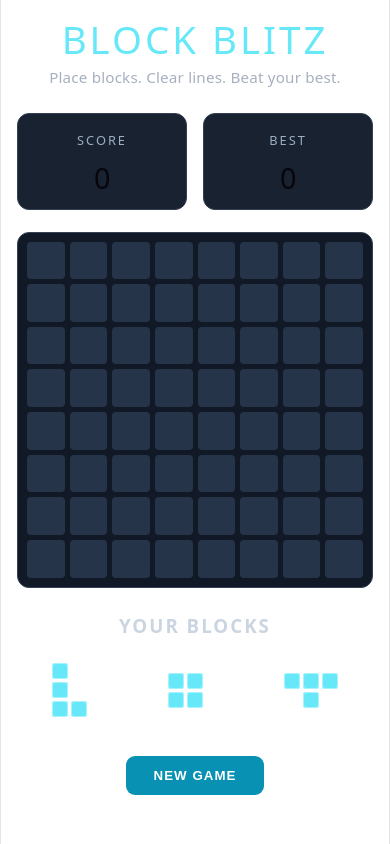
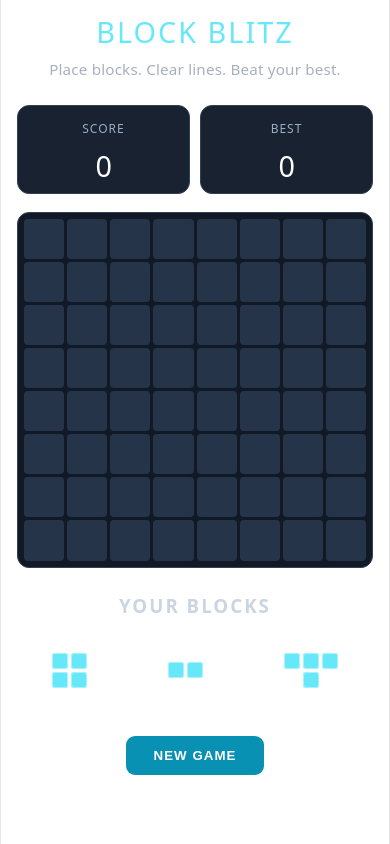
Before and after one commit to priyabrata597/block-blitz, a React (Vite) app in the folder client/: page / in a window 390 px wide. Built offline with nearby package versions, Linux system fonts and the light colour scheme.

Commit message:
Updated Block Blitz fronted

```diff
--- a/client/src/App.css
+++ b/client/src/App.css
@@ -46,8 +46,12 @@
 }
 
 .score-box h2 {
+  display: block;
   margin: 8px 0 0;
   font-size: 1.8rem;
+  color: #ffffff;
+  visibility: visible;
+  opacity: 1;
 }
 
 .board {
@@ -58,6 +62,9 @@
   border: 1px solid #344054;
   border-radius: 12px;
   background: #111927;
+  width: 100%;
+  max-width: 420px;
+  box-sizing: border-box;
 }
 
 .cell.occupied {
@@ -153,13 +160,39 @@
   background: #0e7490;
 }
 
-@media (max-width: 380px) {
+@media (max-width: 480px) {
   .game-container h1 {
-    font-size: 1.9rem;
+    font-size: 1.8rem;
+    letter-spacing: 2px;
+  }
+
+  .game-container {
+    padding: 20px 0;
   }
 
   .board {
     gap: 3px;
     padding: 6px;
   }
+
+  .score-panel {
+    display: flex;
+    width: 100%;
+    gap: 10px;
+    margin-bottom: 18px;
+  }
+
+  .score-box {
+    min-width: 0;
+    padding: 10px 6px;
+  }
+
+  .score-box h2 {
+    font-size: 1.5reml;
+  }
+
+  .score-box span {
+    font-size: 0.75rem;
+    letter-spacing: 1px;
+  }
 }
--- a/client/src/App.jsx
+++ b/client/src/App.jsx
@@ -4,15 +4,75 @@ import "./App.css";
 function App() {
   const [selectedPiece, setSelectedPiece] = useState(null);
   const [board, setBoard] = useState(Array(64).fill(0));
+  const [score, setScore] = useState(0);
+  const [bestScore, setBestScore] = useState(() => Number(localStorage.getItem("blockBlitzBest")) || 0 );
+  const [gameOver, setGameOver] = useState(false);
+
   const pieceShapes = {
+    single: [0],
+    domino: [0, 1],
+    line3: [0, 1, 2],
+    line4: [0, 1, 2, 3],
+    line5: [0, 1, 2, 3, 4],
+    square: [0, 1, 8, 9],
     L: [0, 8, 16, 17],
-    square: [0, 1, 8, 9],
+    reversal: [1, 9, 16, 17],
     T: [0, 1, 2, 9],
+    smallT: [0, 1, 2, 8],
+    corner: [0, 8, 9],
   };
+
+  function startNewGame() {
+    setBoard(Array(64).fill(0));
+    setScore(0);
+    setSelectedPiece(null);
+    setGameOver(false);
+    setAvailablePieces(generatePiece());
+  }
+
+  function generatePiece() {
+    const shapeNames = Object.keys(pieceShapes);
+    return Array.from({ length: 3 }, (_, index) => {
+      const randomIndex = Math.floor(Math.random() * shapeNames.length);
+      return {
+        id: `${Date.now()}-${index}`,
+        name: shapeNames[randomIndex],
+      };
+    });
+  }
+
+  const [availablePieces, setAvailablePieces] = useState(() => generatePiece());
+
+  function canPieceFit(shape, currentBoard) {
+    const cells = shape.map((offset) => ({
+      row: Math.floor(offset / 8),
+      col: offset % 8,
+    }));
+
+    for (let startRow = 0; startRow < 8; startRow++) {
+      for (let startCol = 0; startCol < 8; startCol++) {
+        const fits = cells.every(({ row, col }) => {
+          const newRow = startRow + row;
+          const newCol = startCol + col;
+
+          return (
+            newRow < 8 && newCol < 8 && currentBoard[newRow * 8 + newCol] === 0
+          );
+        });
+
+        if (fits) return true;
+      }
+    }
+
+    return false;
+  }
   function placePiece(index) {
-    if (!selectedPiece) return;
+    if (!selectedPiece || gameOver ) return;
 
-    const shape = pieceShapes[selectedPiece];
+    const selectedPieceData = availablePieces.find((piece) => piece.id === selectedPiece);
+    if (!selectedPieceData) return;
+    const shape = pieceShapes[selectedPieceData.name];
+
     const clickedRow = Math.floor(index / 8);
     const clickedCol = index % 8;
 
@@ -24,7 +84,6 @@ function App() {
     const maxRow = Math.max(...shapeCells.map((cell) => cell.row));
     const maxCol = Math.max(...shapeCells.map((cell) => cell.col));
 
-    // Try each block of the selected piece as the clicked block.
     for (const clickedCell of shapeCells) {
       const startRow = clickedRow - clickedCell.row;
       const startCol = clickedCol - clickedCell.col;
@@ -55,7 +114,6 @@ function App() {
         updatedBoard[row * 8 + col] = 1;
       });
 
-      // Find completed rows
       const fullRows = [];
 
       for (let row = 0; row < 8; row++) {
@@ -68,7 +126,6 @@ function App() {
         }
       }
 
-      // Find completed columns
       const fullCols = [];
 
       for (let col = 0; col < 8; col++) {
@@ -81,7 +138,6 @@ function App() {
         }
       }
 
-      // Clear completed rows and columns
       fullRows.forEach((row) => {
         for (let col = 0; col < 8; col++) {
           updatedBoard[row * 8 + col] = 0;
@@ -93,8 +149,43 @@ function App() {
           updatedBoard[row * 8 + col] = 0;
         }
       });
+
+      const linesCleared = fullRows.length + fullCols.length;
+      const pointsEarned = shape.length + linesCleared * 10;
+      setScore((previousScore) => previousScore + pointsEarned);
+
       setBoard(updatedBoard);
+      const remainingPieces =  availablePieces.filter((piece) => piece.id !== selectedPiece);
       setSelectedPiece(null);
+      if (remainingPieces.length === 0) {
+  const newPieces = generatePiece();
+  setAvailablePieces(newPieces);
+
+  const noPieceFits = newPieces.every(
+    (piece) =>
+      !canPieceFit(pieceShapes[piece.name], updatedBoard)
+  );
+
+  if (noPieceFits) {
+    setGameOver(true);
+    setBestScore ((prevoiusBest) => Math.max(prevoiusBest, score + pointsEarned));
+  }
+  localStorage.setItem("blockBlitzBest", Math.max(bestScore, score + pointsEarned));
+
+} else {
+  setAvailablePieces(remainingPieces);
+
+  const noPieceFits = remainingPieces.every(
+    (piece) =>
+      !canPieceFit(pieceShapes[piece.name], updatedBoard)
+  );
+
+  if (noPieceFits) {
+    setGameOver(true);
+    setBestScore ((prevoiusBest) => Math.max(prevoiusBest, score + pointsEarned));
+  }
+  localStorage.setItem("blockBlitzBest", Math.max(bestScore, score + pointsEarned));
+}
       return;
     }
   }
@@ -106,12 +197,12 @@ function App() {
       <div className="score-panel">
         <div className="score-box">
           <span> SCORE </span>
-          <h2>0</h2>
+          <h2>{score}</h2>
         </div>
 
         <div className="score-box">
           <span> BEST </span>
-          <h2>0</h2>
+          <h2>{bestScore}</h2>
         </div>
       </div>
 
@@ -127,41 +218,34 @@ function App() {
         ))}
       </div>
 
+      {gameOver && <h2>GAME OVER!</h2>}
+
       <h3 className="pieces-title">YOUR BLOCKS</h3>
 
       <div className="pieces">
-        <div
-          className={`piece piece-L ${selectedPiece === "L" ? "selected" : ""}`}
-          onClick={() => setSelectedPiece("L")}
-        >
-          <div className="block"></div>
-          <div className="block"></div>
-          <div className="block"></div>
-          <div className="block"></div>
-        </div>
-
-        <div
-          className={`piece piece-square ${selectedPiece === "square" ? "selected" : ""}`}
-          onClick={() => setSelectedPiece("square")}
-        >
-          <div className="block"></div>
-          <div className="block"></div>
-          <div className="block"></div>
-          <div className="block"></div>
-        </div>
-
-        <div
-          className={`piece piece-T ${selectedPiece === "T" ? "selected" : ""}`}
-          onClick={() => setSelectedPiece("T")}
-        >
-          <div className="block"></div>
-          <div className="block"></div>
-          <div className="block"></div>
-          <div className="block"></div>
-        </div>
+        {availablePieces.map((piece) => (
+          <div
+            key={piece.id}
+            className={`piece piece-${piece.name} ${
+              selectedPiece === piece.id ? "selected" : ""
+            }`}
+            onClick={() => setSelectedPiece(piece.id)}
+          >
+            {pieceShapes[piece.name].map((offset, blockIndex) => (
+              <div
+                className="block"
+                key={blockIndex}
+                style={{
+                  gridRow: Math.floor(offset / 8) + 1,
+                  gridColumn: (offset % 8) + 1,
+                }}
+              ></div>
+            ))}
+          </div>
+        ))}
       </div>
 
-      <button className="restart-button">NEW GAME</button>
+      <button className="restart-button" onClick={startNewGame}>NEW GAME</button>
     </div>
   );
 }
```
